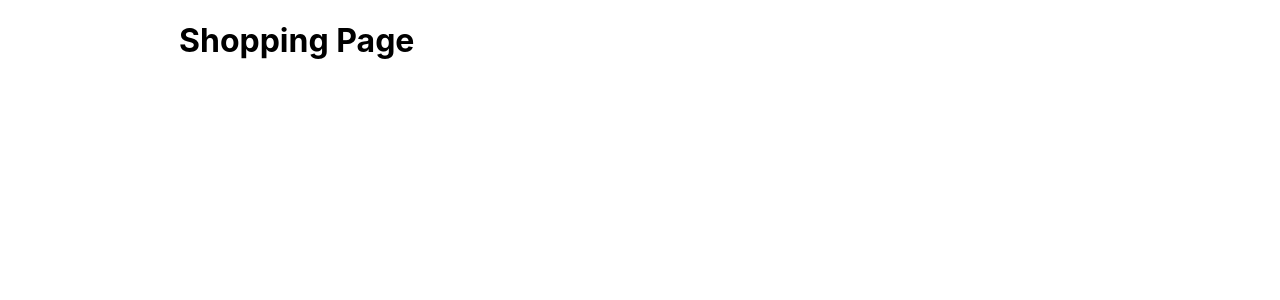
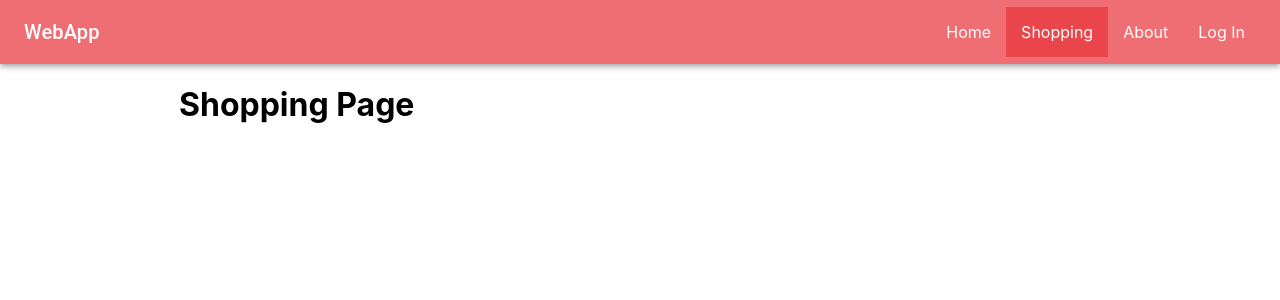
Before and after one commit to devMiracle/Online-shop-react-spring, a React (Create React App) app in the folder broker-shop-frontend/: page /shopping in a window 1280 px wide. Shown: the top 300 px of the page. Built offline with nearby package versions, Linux system fonts and the light colour scheme.

Commit message:
added cors

```diff
--- a/broker-shop-frontend/src/components/App.tsx
+++ b/broker-shop-frontend/src/components/App.tsx
@@ -3,16 +3,15 @@ import {Router, Route} from 'react-router-dom'
 import {CommonStore} from '../stores/CommonStore'
 import {RouterStore} from '../stores/RouterStore'
 import {inject, observer} from "mobx-react"
-import {Container, createStyles, Theme, withStyles, WithStyles} from "@material-ui/core"
+import {AppBar, Container, createStyles, Theme, Toolbar, Typography, withStyles, WithStyles} from "@material-ui/core"
 import history from "../history"
 import {CSSTransition} from "react-transition-group";
-
+import AppBarCollapse from "./common/AppBarCollapse";
 
 interface IProps {
     // Перечисляются все внешние параметры (свойства)
     // переданные явно из оъекта родительского компонента
 }
-
 interface IInjectedProps extends IProps, WithStyles<typeof styles> {
     // Перечисляются все внешние параметры (свойства)
     // переданные не явно (например, внедрением зависимости при помощи декораторов)
@@ -20,11 +19,8 @@ interface IInjectedProps extends IProps, WithStyles<typeof styles> {
     routerStore: RouterStore
 
 }
-
 interface IState {}
-
 const styles = (theme: Theme) => createStyles({
-
     root: {
         flexGrow: 1
     },
@@ -33,41 +29,38 @@ const styles = (theme: Theme) => createStyles({
         '& .page': {
             position: 'static'
         }
+    },
+    navBar: {
+        color: '#fff',
+        backgroundColor: '#ee6e73'
+    },
+    title: {
+        flexGrow: 1
     }
 })
-
 @inject('commonStore', 'routerStore')
 @observer
 class App extends React.Component<IProps, IState> {
-
     // Геттер свойства, который подводит фактически полученные props
     // под интерфейс неявно полученных props
     get injected () {
         return this.props as IInjectedProps
     }
-
-  componentDidMount() {
-      /*this.injected.commonStore.setLoading(true)
-        fetch('http://localhost:8080/shop/api/categories')
-        .then(response => response.json())
-        .then(responseBody => console.log(responseBody))
-        .catch(reason => console.log(reason))
-        .finally(() => this.injected.commonStore.setLoading(false))*/
-  }
-
   render() {
-    // const waitDiv = this.injected.commonStore.loading ? <div>Wait...</div> : ' '
-    /* return (
-        <div>
-            {waitDiv}
-        </div>
-    )*/
-    const {classes} = this.injected
+    const {classes, routerStore} = this.injected
     return (
         <Router history={history}>
             <div className={classes.root}>
                 {/* панель приложения, "приклееная" к верхней части страницы */}
-
+                <AppBar position='sticky' className={classes.navBar}>
+                    <Toolbar>
+                        <Typography variant='h6' className={classes.title}>
+                            WebApp
+                        </Typography>
+                        {/* панель навигации */}
+                        <AppBarCollapse routes={routerStore.routes} />
+                    </Toolbar>
+                </AppBar>
                 {/* область для вывода экземпляра текущего раздела веб-приложения */}
                 <Container maxWidth="sm" className={classes.container}>
                     {this.injected.routerStore.routes.map(({ path, Component }) => (
@@ -91,7 +84,5 @@ class App extends React.Component<IProps, IState> {
         </Router>
     )
   }
-
 }
-
 export default withStyles(styles)(App)
--- a/broker-shop-frontend/src/components/common/AppBarCollapse.tsx
+++ b/broker-shop-frontend/src/components/common/AppBarCollapse.tsx
@@ -91,7 +91,7 @@ class AppBarCollapse extends Component<IProps, IState> {
                             </MenuItem>
                         })}
                 </ButtonAppBarCollapse>
-                {/* энастольное меню */}
+                {/* настольное меню */}
                 <div className={classes.buttonBar} id="appbar-collapse">
                     {routes.map(route => {
                         return <NavLink
--- a/broker-shop-frontend/src/index.tsx
+++ b/broker-shop-frontend/src/index.tsx
@@ -5,11 +5,14 @@ import App from './components/App'
 import reportWebVitals from './reportWebVitals'
 import commonStore from './stores/CommonStore'
 import routerStore from './stores/RouterStore'
+
+import userStore from './stores/UserStore'
 import { Provider } from 'mobx-react'
 
 const stores = {
     commonStore,
-    routerStore
+    routerStore,
+    userStore
 }
 
 ReactDOM.render(
--- a/broker-shop-frontend/src/stores/CommonStore.ts
+++ b/broker-shop-frontend/src/stores/CommonStore.ts
@@ -10,6 +10,8 @@ class CommonStore {
     @observable error: string = ''
     //  URL REST API основной адрес
     @observable basename: string = 'http://localhost:8080/shop/api'
+    //  URL REST API основной адрес
+    @observable authBasename: string = 'http://localhost:8080/shop'
 
     constructor () {
         makeObservable(this)
--- a/broker-shop-frontend/src/stores/RouterStore.ts
+++ b/broker-shop-frontend/src/stores/RouterStore.ts
@@ -36,14 +36,14 @@ class RouterStore {
     }
 
     // установить в качестве текущего список роутов для гостя
-    /*@action setAnonymousRoutes() {
+    @action setAnonymousRoutes() {
         this.routes = this.anonymousRoutes
-    }*/
+    }
 
     // установить в качестве текущего список роутов для аунтентифицированного пользователя
-    /*@action setLoggedRoutes() {
+    @action setLoggedRoutes() {
         this.routes = this.loggedRoutes
-    }*/
+    }
 
     // реакция на изменение значения наблюдаемого свойства userStore.user:
     // если userStore.user установлен,
@@ -67,16 +67,16 @@ class RouterStore {
 
                 // ... и меняем текущий список моделей роутов
                 // - на список моделей роутов для вошедшего пользователя
-                //this.setLoggedRoutes()
+                this.setLoggedRoutes()
                 // выполняем переход на раздел 'Главная'
-                //history.replace('/')
+                history.replace('/')
             } else {
                 // если пользователь не установлен -
                 // меняем текущий список моделей роутов
                 // на список моделей роутов для пользователя-гостя
-                //this.setAnonymousRoutes()
+                this.setAnonymousRoutes()
                 // выполняем переход на раздел 'Вход'
-                //history.replace('/signin')
+                history.replace('/signin')
             }
         }
     )
--- a/broker-shop-frontend/src/stores/UserStore.ts
+++ b/broker-shop-frontend/src/stores/UserStore.ts
@@ -16,8 +16,8 @@ class UserStore {
 
     constructor() {
         makeObservable(this)
+
         history.listen((location) => {
-            // console.log(`You changed the page to: ${location.pathname}`)
             if (location.pathname.includes("/auth:out")) {
                 this.logout()
             }
@@ -88,12 +88,12 @@ class UserStore {
         // запрос на стандартную конечную точку /login
         // Spring Security Web API
         // с передачей имени и пароля пользователя для входа в учетную запись
-        fetch(`${commonStore.basename}/login`, {
+        fetch(`${commonStore.authBasename}/login`, {
             method: 'POST',
             headers: {
                 'Content-Type': 'application/x-www-form-urlencoded'
             },
-            credentials: 'include',
+            credentials: 'include', // Все что получили с сервера, сохранить в браузере.
             body: `username=${this.userName}&password=${this.password}`
         }).then((response) => {
             // из полученного отклика сервера извлечь код статуса
@@ -119,7 +119,7 @@ class UserStore {
 
     @action logout () {
         commonStore.setLoading(true)
-        fetch(`${commonStore.basename}/logout`).then((response) => {
+        fetch(`${commonStore.authBasename}/logout`).then((response) => {
             return response.json()
         }).then((response) => {
             if (response) {
```
Also changed, not shown: 2 other files (tests, documents, lock files or other folders).
